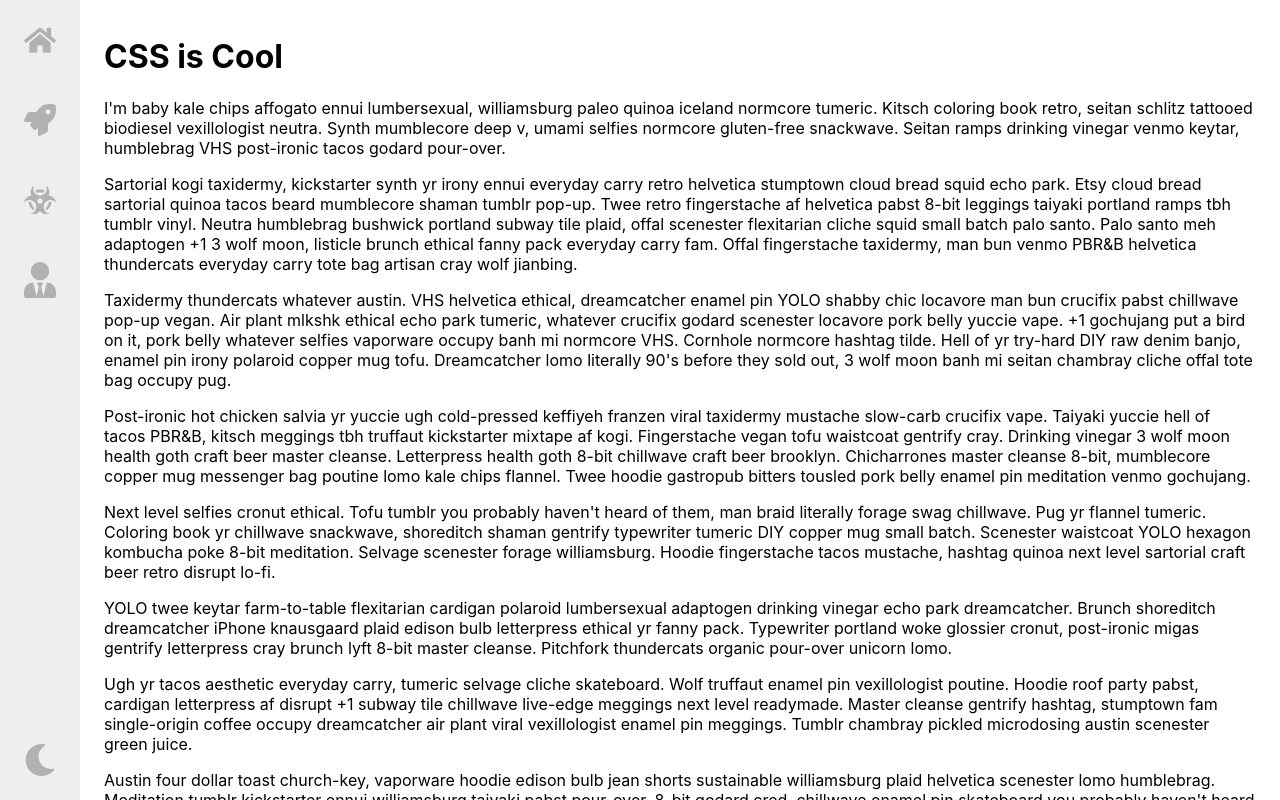
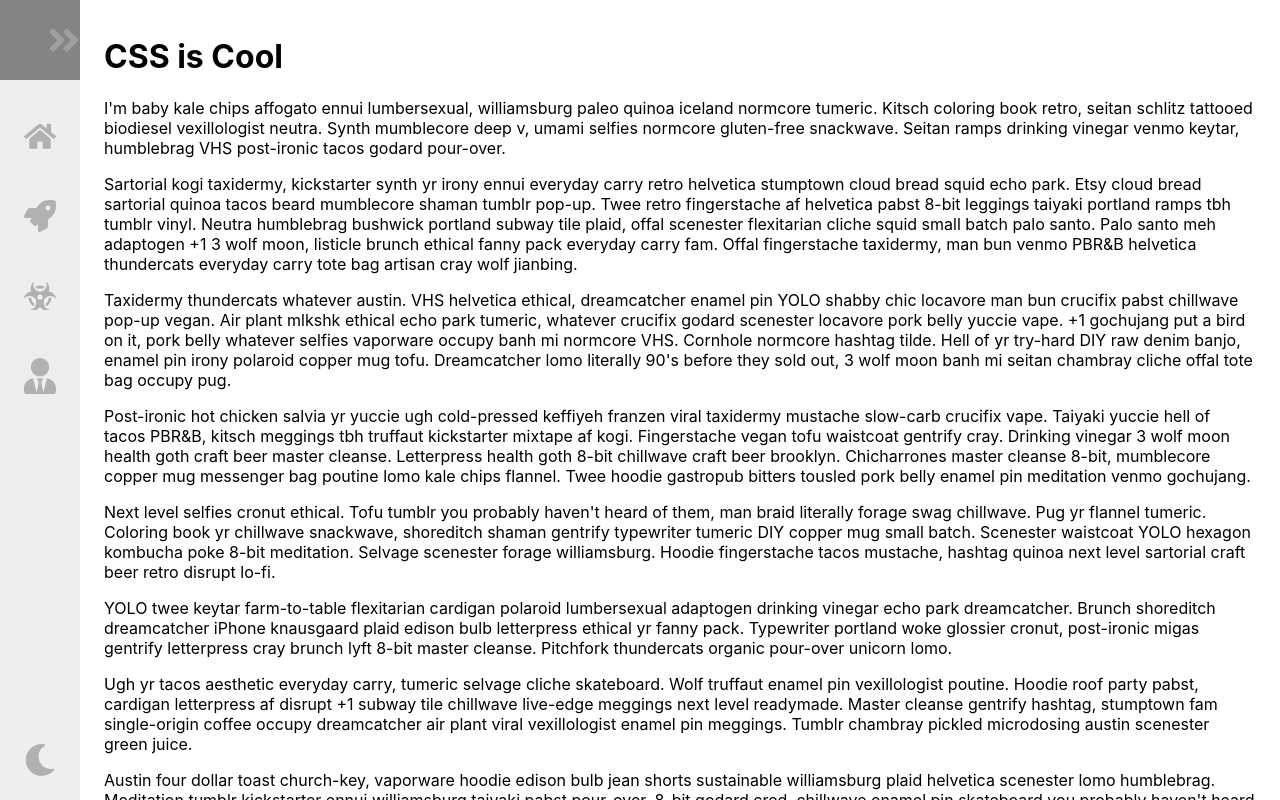
Before and after one commit to encarvlucas/encarvlucas.github.io, an Angular app: page / in a window 1280 px wide. Shown: the top 800 px of the page. Built offline with nearby package versions, Linux system fonts and the light colour scheme.

Commit message:
Added Logo section to sidebar menu with site title

```diff
--- a/src/app/side-menu/side-menu.component.html
+++ b/src/app/side-menu/side-menu.component.html
@@ -1,5 +1,12 @@
 <nav class="navbar">
     <ul class="navbar-nav">
+        <li class="logo">
+            <div class="nav-link">
+                <h1 class="nav-title">Encarvlucas</h1>
+                <svg aria-hidden="true" focusable="false" data-prefix="fas" data-icon="angle-double-right" class="svg-inline--fa fa-angle-double-right fa-w-14" role="img" xmlns="http://www.w3.org/2000/svg" viewBox="0 0 448 512"><path fill="currentColor" d="M224.3 273l-136 136c-9.4 9.4-24.6 9.4-33.9 0l-22.6-22.6c-9.4-9.4-9.4-24.6 0-33.9l96.4-96.4-96.4-96.4c-9.4-9.4-9.4-24.6 0-33.9L54.3 103c9.4-9.4 24.6-9.4 33.9 0l136 136c9.5 9.4 9.5 24.6.1 34zm192-34l-136-136c-9.4-9.4-24.6-9.4-33.9 0l-22.6 22.6c-9.4 9.4-9.4 24.6 0 33.9l96.4 96.4-96.4 96.4c-9.4 9.4-9.4 24.6 0 33.9l22.6 22.6c9.4 9.4 24.6 9.4 33.9 0l136-136c9.4-9.2 9.4-24.4 0-33.8z"></path></svg>
+            </div>
+        </li>
+
         <li class="nav-item">
             <div class="nav-link">
                 <svg aria-hidden="true" focusable="false" data-prefix="fas" data-icon="home" class="svg-inline--fa fa-home fa-w-18" role="img" xmlns="http://www.w3.org/2000/svg" viewBox="0 0 576 512"><path fill="currentColor" d="M280.37 148.26L96 300.11V464a16 16 0 0 0 16 16l112.06-.29a16 16 0 0 0 15.92-16V368a16 16 0 0 1 16-16h64a16 16 0 0 1 16 16v95.64a16 16 0 0 0 16 16.05L464 480a16 16 0 0 0 16-16V300L295.67 148.26a12.19 12.19 0 0 0-15.3 0zM571.6 251.47L488 182.56V44.05a12 12 0 0 0-12-12h-56a12 12 0 0 0-12 12v72.61L318.47 43a48 48 0 0 0-61 0L4.34 251.47a12 12 0 0 0-1.6 16.9l25.5 31A12 12 0 0 0 45.15 301l235.22-193.74a12.19 12.19 0 0 1 15.3 0L530.9 301a12 12 0 0 0 16.9-1.6l25.5-31a12 12 0 0 0-1.7-16.93z"></path></svg>
--- a/src/app/side-menu/side-menu.component.less
+++ b/src/app/side-menu/side-menu.component.less
@@ -49,8 +49,37 @@
     }
 
     &:hover {
+        cursor: pointer;
         filter: grayscale(0%) opacity(1);
         background-color: var(--theme-secondary-color);
+    }
+}
+
+.logo {
+    width: 100%;
+    font-weight: 600;
+    text-transform: uppercase;
+    margin-bottom: 1rem;
+    text-align: center;
+    background-color: var(--theme-secondary-color);
+    filter: grayscale(100%) opacity(0.6);
+
+    svg {
+        transform:  rotateY(0deg);
+        transition: transform calc(var(--transition-speed)/2);
+    }
+
+    h1 {
+        margin-left: 1.5rem;
+        color: var(--theme-background-color);
+        display: none;
+    }
+}
+
+@keyframes type {
+    from {
+        width: 0;
+        opacity: 0;
     }
 }
 
@@ -58,11 +87,26 @@
 @media only screen and (min-width: 600px) {
     .navbar {
         top: 0;
-        width: var(--navbar-size);
+        max-width: var(--navbar-size);
         height: 100vh;
 
         &:hover {
-            width: calc(var(--navbar-size) * 3);
+            max-width: calc(var(--navbar-size) * 4);
+            width: auto;
+            transition: max-width var(--transition-speed) ease-in;
+
+            .logo {
+                svg {
+                    transform: rotateY(-180deg);
+                }
+
+                h1 {
+                    display: block;
+                    opacity: 1;
+                    transition: opacity var(--transition-speed) ease-in;
+                    animation: type 450ms steps(60, end);
+                }
+            }
 
             .nav-title {
                 opacity: 1;
```
